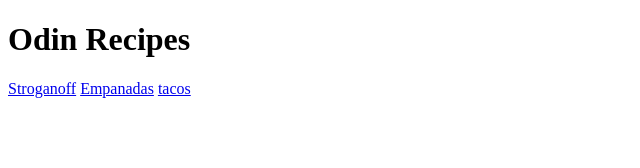
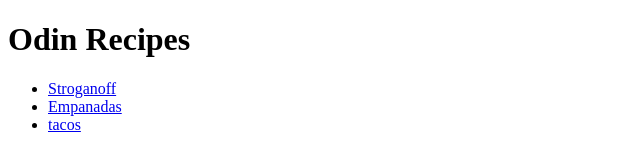
Before and after one commit to AbsoluteZero2398/odin-recipes, a plain HTML site: page index.html in a window 1280 px wide. Shown: the whole page, without its empty margins (0-640 px from the left). Drawn offline with Linux system fonts and the light colour scheme.

Commit message:
moved href links into an unordered list

```diff
--- a/index.html
+++ b/index.html
@@ -14,9 +14,10 @@
     </head>
     <body>
         <h1>Odin Recipes</h1>
-        <a href="recipes/Stroganoff.html">Stroganoff</a>
-        <a href="recipes/Empanadas.html">Empanadas</a>
-        <a href="recipes/tacos.html">tacos</a>
-        <script src="" async defer></script>
+        <ul>
+        <li><a href="recipes/Stroganoff.html">Stroganoff</a></li>
+        <li><a href="recipes/Empanadas.html">Empanadas</a></li>
+        <li><a href="recipes/tacos.html">tacos</a></li>
+        </ul>
     </body>
 </html>
```
